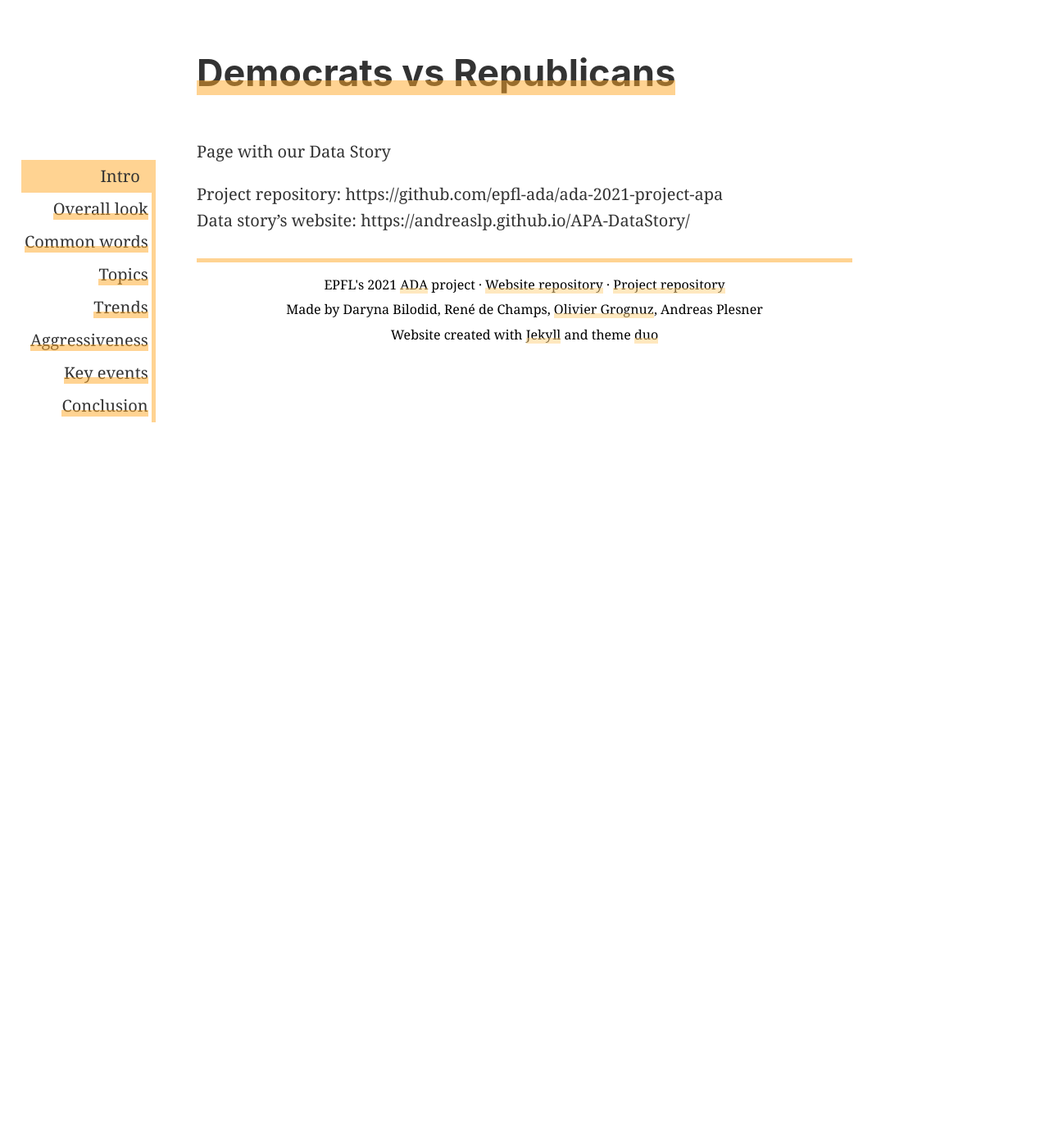
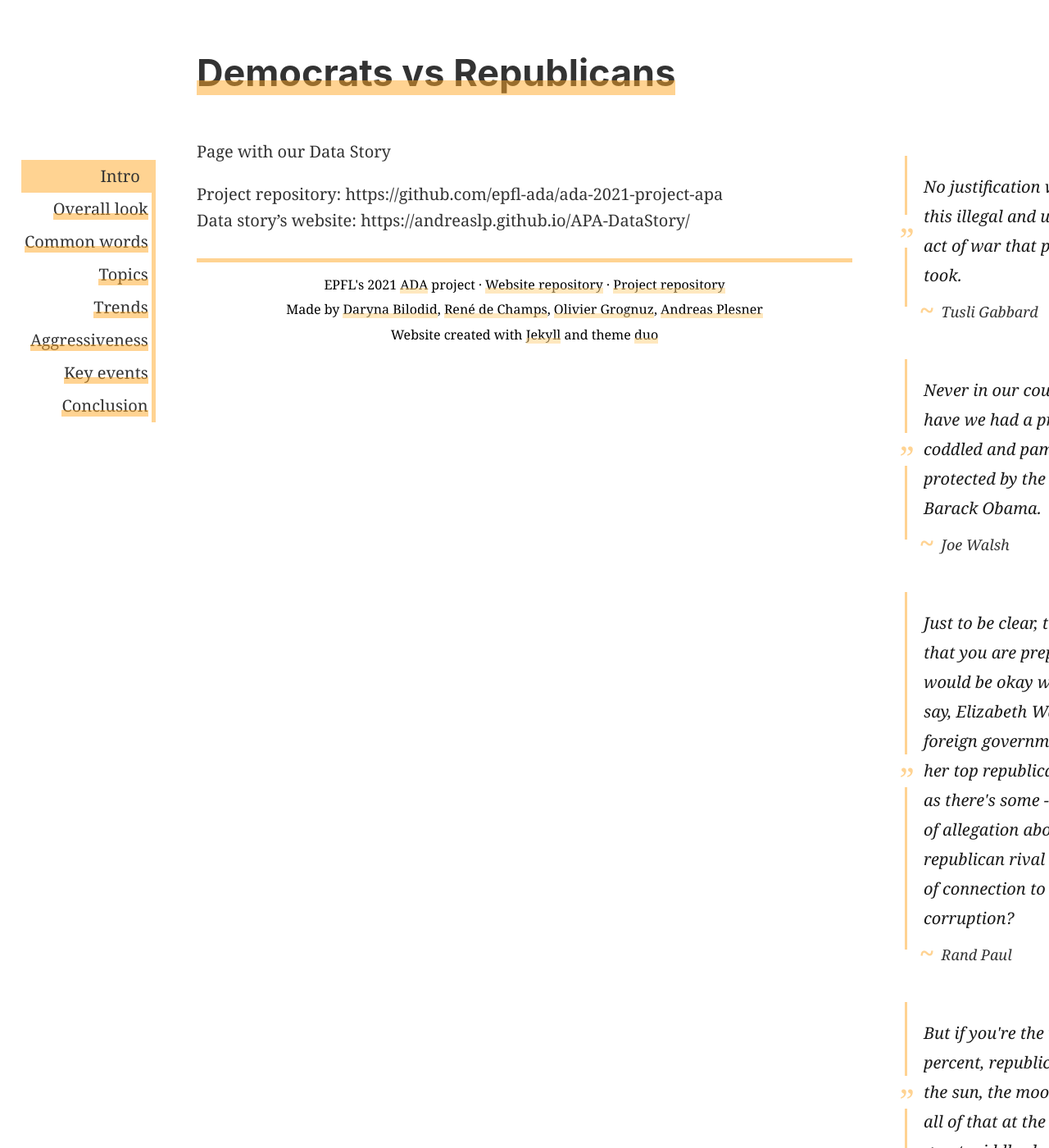
Before and after one commit to AndreasLP/APA-DataStory, a Jekyll site: the page built from old/README.md, in a window 1280 px wide and 1400 px high. Shown: the whole window at 82% size. Built offline with Jekyll 4.4.1, drawn with Linux system fonts in a browser that asks for light colours; our own code applies the rules of GitHub Pages for plain Markdown files; some of the changed text lies outside the part shown.

Commit message:
add side quotes

```diff
--- a/_layouts/default.html
+++ b/_layouts/default.html
@@ -26,6 +26,68 @@
         </a>
     </h1>
 
+    <aside>
+      <ul>
+        <li class="first quote">
+          <blockquote>
+            No justification whatsoever for this illegal and unconstitutional act of war that president trump took.
+            <br>
+          </blockquote>
+          <cite>Tusli Gabbard</cite>
+        </li>
+
+        <li class="quote">
+          <blockquote>
+            Never in our country's history have we had a president so coddled and pampered and protected by the media like Barack Obama.
+          </blockquote>
+          <cite>Joe Walsh</cite>
+        </li>
+
+        <li class="quote">
+          <blockquote>
+            Just to be clear, this precedent that you are prepared to set, you would be okay with a president, say, Elizabeth Warren, asking a foreign government to investigate her top republican rival, as long as there's some -- was some sort of allegation about that republican rival having some sort of connection to allegations of corruption?
+            <br>
+          </blockquote>
+          <cite>Rand Paul</cite>
+        </li>
+
+        <li class="quote">
+          <blockquote>
+            But if you're the wealthiest 1 percent, republicans will give you the sun, the moon, and the stars -- all of that at the expense of the great middle class.
+          </blockquote>
+          <cite>Nancy Pelosi</cite>
+        </li>
+
+        <li class="quote">
+          <blockquote>
+            No justification whatsoever for this illegal and unconstitutional act of war that president trump took.
+          </blockquote>
+          <cite>Tusli Gabbard</cite>
+        </li>
+
+        <li class="quote">
+          <blockquote>
+            Donald Trump once again is a racist who makes ever more outrageous racist remarks. It is insulting, both to the congressman and to the people he represents.
+          </blockquote>
+          <cite>Elizabeth Warren</cite>
+        </li>
+
+        <li class="quote">
+          <blockquote>
+            As republicans continue to support important pro-life policies, democrats are bowing to the most radical elements of their party & refusing to protect babies still in their mother's womb.
+          </blockquote>
+          <cite>Patrick Kennedy</cite>
+        </li>
+
+        <li class="quote">
+          <blockquote>
+            I think, if you look at president Trump, he has divided the country worst than it's ever been divided in its history -- or at least certainly for -- in the last 100 years. [...]
+          </blockquote>
+          <cite>John Hickenlooper</cite>
+        </li>
+      </ul>
+    </aside>
+
     <section class="pv2">
       {{ content }}
     </section>
@@ -35,12 +97,13 @@
         EPFL's 2021 <a href="https://dlab.epfl.ch/teaching/fall2021/cs401/">ADA</a> project · <a href="https://github.com/AndreasLP/APA-DataStory">Website repository</a> · <a href="https://github.com/epfl-ada/ada-2021-project-apa">Project repository</a>
       </p>
       <p>
-        Made by Daryna Bilodid, René de Champs, <a href="https://github.com/ogrnz">Olivier Grognuz</a>, Andreas Plesner
+        Made by <a href="https://github.com/bilodidd">Daryna Bilodid</a>, <a href="https://github.com/ReneDCDSL">René de Champs</a>, <a href="https://github.com/ogrnz">Olivier Grognuz</a>, <a href="https://github.com/AndreasLP">Andreas Plesner</a>
       </p>
       <p>
         Website created with <a href="https://jekyllrb.com/">Jekyll</a> and theme <a href="https://github.com/chibicode/duo">duo</a>
       </p>
     </footer>
+
     <nav>
       <div class="container">
           <ul>
@@ -63,6 +126,18 @@
     const navLi = document.querySelectorAll("nav .container ul li");
     const html = document.querySelector("html");
     const nav = document.querySelector("nav");
+    const quotes = document.querySelectorAll("aside li.quote");
+    const sectionHeight = document.querySelector("section").scrollHeight;
+
+    // Set random quotes margin
+    const marginTop = sectionHeight / quotes.length
+    quotes.forEach((quote) => {
+      if (!quote.classList.contains("first")) {
+        quoteHeight = quote.clientHeight;
+        quote.style.margin = marginTop + "px 0 0 0";
+      }
+    })
+
 
     window.onscroll = () => {
 
```
Also changed, not shown: README.md (+0 -2 lines), _static/app.css (+80 -7 lines), static/app.css.
